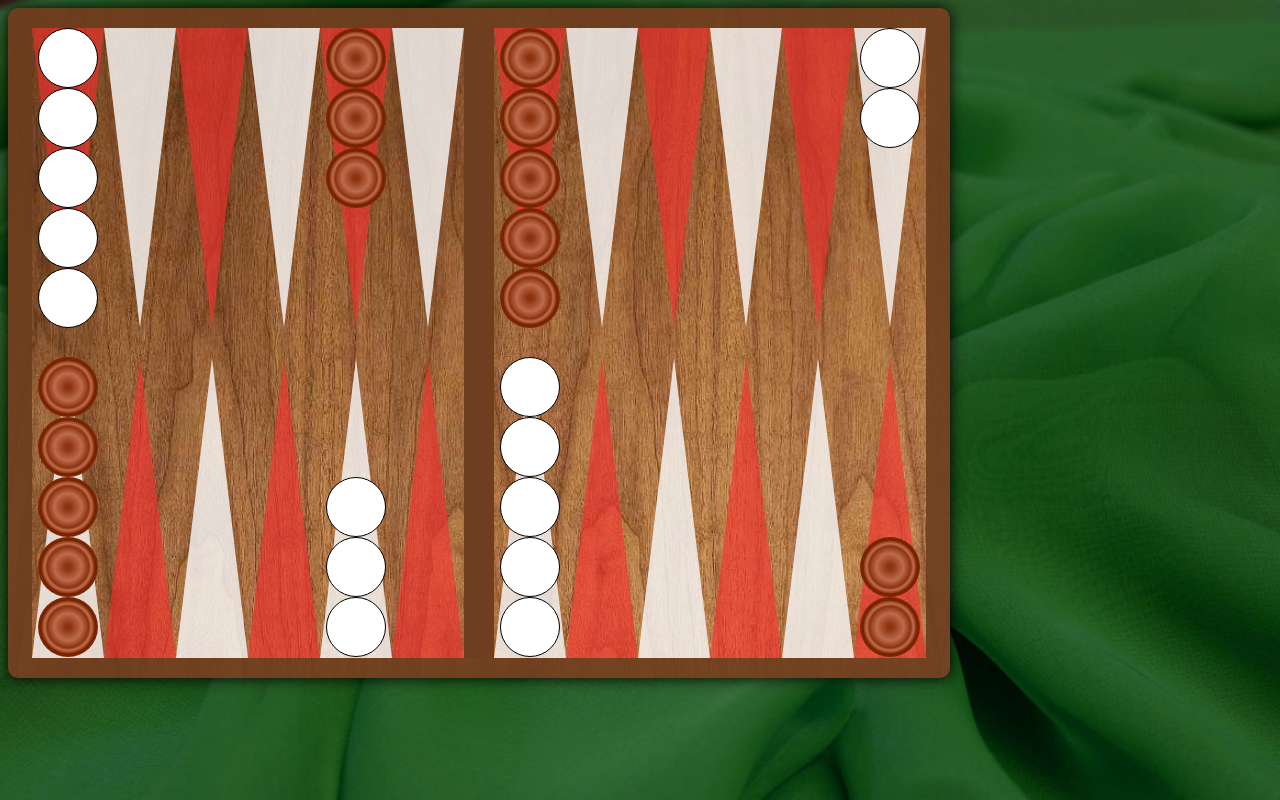
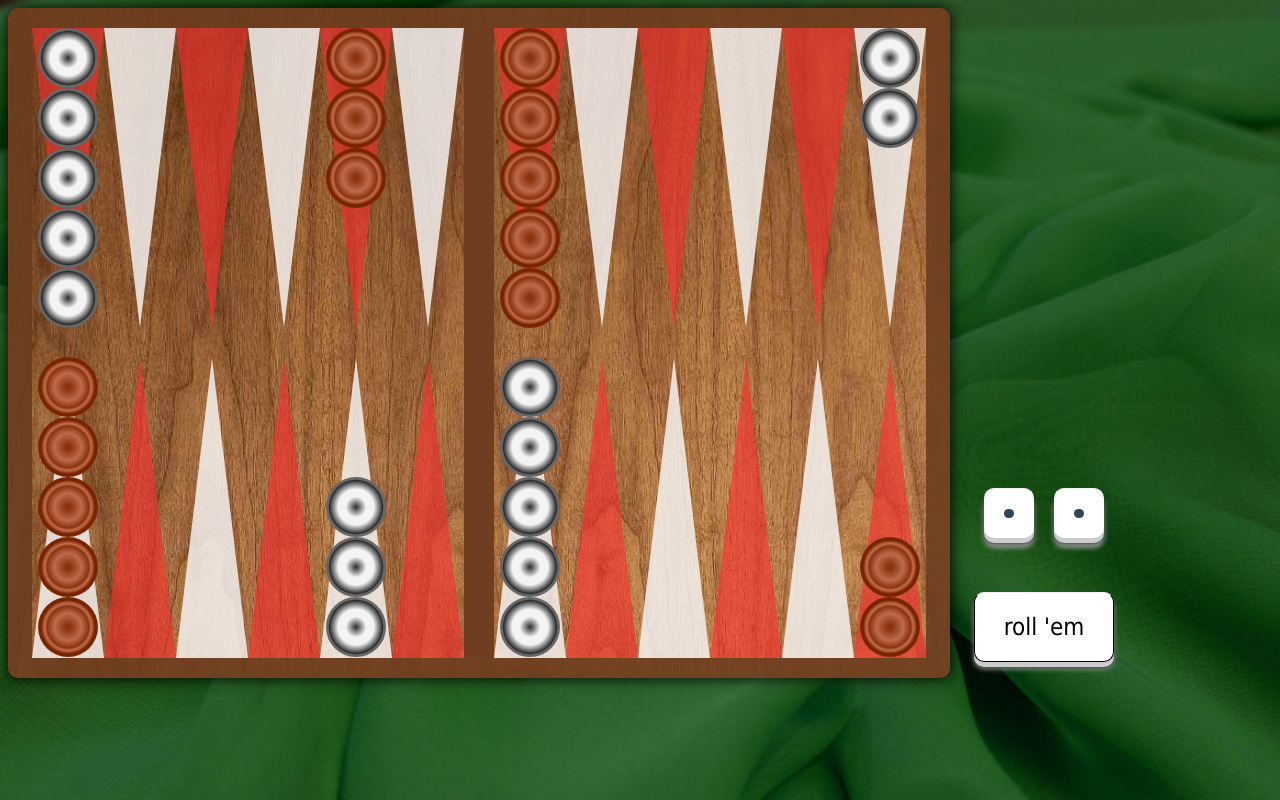
Before and after one commit to veganben/backgammon, a plain HTML site: page index.html in a window 1280 px wide. Both pictures are taken after a click on the element 68 px from the left and 178 px from the top of the page. Drawn offline with Linux system fonts and the light colour scheme.

Commit message:
dice and moves

```diff
--- a/index.html
+++ b/index.html
@@ -26,6 +26,36 @@
             position: relative;
             background-color: #000;
             position: relative;
+        }
+
+        #rollingArea {
+            display: inline-block;
+            vertical-align: bottom;
+        }
+
+        #dice {
+            width: 140px;
+            margin: 20px;
+        }
+
+        #rollem {
+            width: 140px;
+            background: white;
+            border: 1px solid black;
+            padding: 20px;
+            margin: 20px;
+            font-family: Tahoma;
+            font-size: 24px;
+            border-top: 1px solid #f1f1f1;
+            border-radius: 10px;
+            position: relative;
+            box-shadow: 0px 5px 0 #CCC, 0 6px 3px #444, 0 7px 5px #999;
+            background-image: linear-gradient(top, #fefefe, #f1f1f1 80%);
+            background: white;
+        }
+
+        #rollem:active {
+            box-shadow: 0px;
         }
 
         .topboard, .bottomboard {
@@ -102,8 +132,9 @@
 
         .white.piece {
             background: white;
-            border: 1px solid black;
+            border: 2px solid #666;
             border-radius: 30px;
+            background: radial-gradient(ellipse at center, rgba(44,44,44,1) 0%, rgba(244,244,244,1) 26%, rgba(244,244,244,1) 45%, rgba(44,44,44,1) 67%, rgba(244,244,244,1) 78%);
         }
 
         .position1 {
@@ -284,6 +315,10 @@
                     white: [1,1,12,12,12,12,12,17,17,17,19,19,19,19,19]
                 };
 
+            var error = function(err) {
+                alert(err);
+            };
+
             var Piece = function(colour) {
             //         <div class="red piece spike7 position1" id="piece1"></div>
                 var root = document.createElement("DIV");
@@ -308,13 +343,13 @@
                         return false
                     } else {
                         if (currentColour) {
-                            if (Piece.colour !== currentColour) {
+                            if (piece.colour !== currentColour) {
                                 return false;
                             }
                         } else {
-                            currentColour = Piece.colour;
+                            currentColour = piece.colour;
                         }
-                        pieces.push(Piece);
+                        pieces.push(piece);
                         piece.currentSpike = thisSpike;
                         piece.currentPosition = pieces.length;
                         classes.push(piece.colour);
@@ -328,10 +363,15 @@
                     }
                 };
                 removePiece = function() {
-                    if (pieces.length === 1) {
-                        currentColour = undefined;
+                    if (currentColour === Controller.currentPlayer) {
+                        if (pieces.length === 1){
+                            currentColour = undefined;
+                        }
+                        return pieces.pop();
+                    } else {
+                        error("not your piece");
+                        return false;
                     }
-                    return pieces.pop();
                 };
                 getTopPiece = function() {
                     return pieces[pieces.length-1];
@@ -354,11 +394,9 @@
             var Dice = function() {
                 var root,
                     roll;
-
                 root = document.createElement("DIV");
                 root.className = "die";
                 root.innerHTML = '<span class="dot"></span>';
-
                 roll = function() {
                     var rolled = Math.floor(Math.random()*6);
                     var newclassname = "die " + ["one","two","three","four","five","six"][rolled];
@@ -375,10 +413,14 @@
                 var dice1,
                     dice2,
                     trigger,
-                    rollDice;
-
+                    rollDice,
+                    root;
+                root = document.createElement("div");
+                root.id = "dice";
                 dice1 = Dice();
                 dice2 = Dice();
+                root.appendChild(dice1.root);
+                root.appendChild(dice2.root);
                 trigger = document.createElement("button");
                 trigger.value = "roll";
                 rollDice = function() {
@@ -388,18 +430,23 @@
                     return rolled;
                 };
                 return {
+                    root: root,
                     rollDice: rollDice
                 }
+            };
+
+            var createDiceRoller = function() {
+
+
             };
 
             var Controller = (function() {
                 var currentPlayer = "red",
                     spikeClicked,
-                    whoseTurn,
-                    isBearingOff,
+                    lastRoll = [],
+                    diceRolled,
                     isGameOver,
                     spikes = [],
-                    endGo,
                     i,
                     status = {
                         rolldice: "ROLLDICE",
@@ -407,19 +454,31 @@
                         whitemove: "WHITEMOVE"
                     }
 
-                endGo = function() {
-                    currentPlayer = (currentPlayer === "red" ? "white" : "red");
-                },
-
-                spikeClicked = function() {
-
-
+                spikeClicked = function(n) {
+                    var spike = spikes[n-1],
+                        multiplier = currentPlayer == "red" ? 1 : -1;
+                        piece = spike.removePiece();
+                    if (lastRoll.length && piece) {
+                        var thing = spikes[n -1 + (multiplier *  lastRoll[0])].addPiece(piece);
+                        console.log("thing", thing)
+                        if(lastRoll[1]) {
+                            lastRoll = [lastRoll[1]]
+                        } else {
+                            lastRoll = [];
+                            status = status.rolldice;
+                            currentPlayer = currentPlayer === "red" ? "white" : "red";
+                        }
+                    } else {
+                        error("roll the dice!");
+                    }
                 },
 
                 createGame = function() {
                     var piece,
                         board = $("board"),
-                        rollingArea = $("rollingArea");
+                        rollingArea = $("rollingArea"),
+                        clickToRoll,
+                        rollDice;
                      for (i = 0; i < 24; i++) {
                         var newSpike = Spike(i+1)
                         spikes.push(newSpike);
@@ -431,10 +490,24 @@
                             $("board").appendChild(piece.root);
                         }
                     }
+                    var rollDice = function() {
+                        lastRoll = dice.rollDice();
+                    }
+                    dice = createDice();
+                    clickToRoll = document.createElement("BUTTON");
+                    clickToRoll.id = "rollem";
+                    clickToRoll.innerHTML = "roll 'em";
+                    rollingArea.appendChild(dice.root);
+                    rollingArea.appendChild(clickToRoll);
+                    clickToRoll.addEventListener("click", rollDice, false)
+                    //  dice.rollDice = [];
+                    // make something to click to roll the dice
                 }
 
                 return {
+                    currentPlayer: currentPlayer,
                     spikeClicked: spikeClicked,
+                    diceRolled: diceRolled,
                     createGame: createGame
                 }
 
@@ -492,6 +565,5 @@
         </div>
     </div>
     <div id="rollingArea"></div>
-
 </body>
 </html>
```
